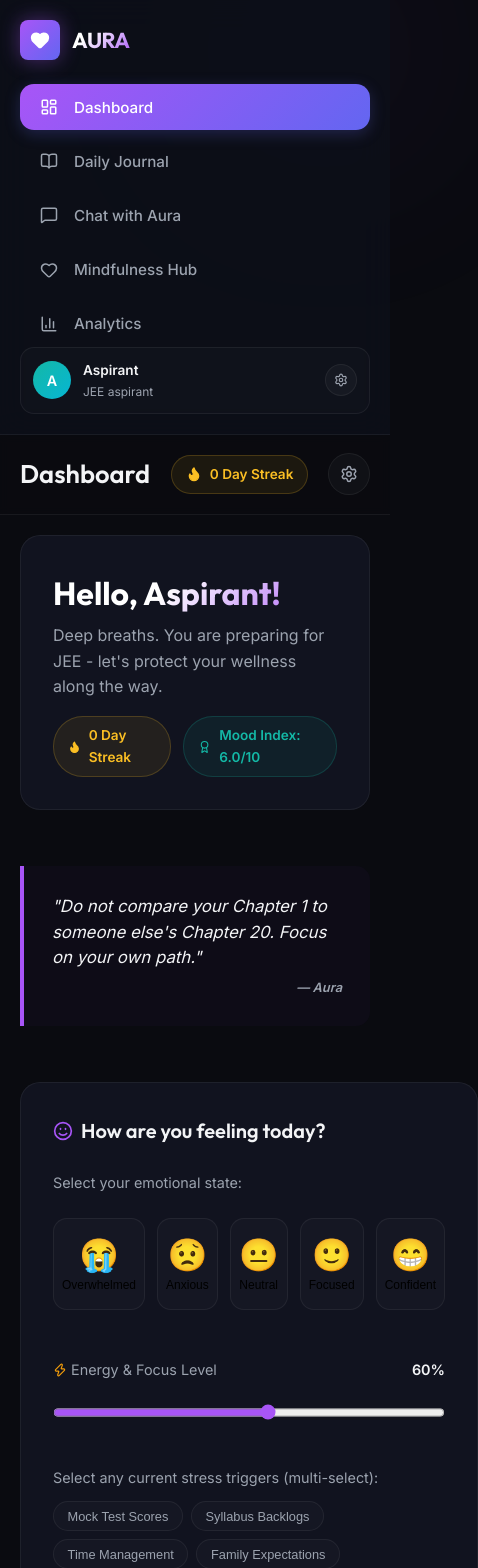
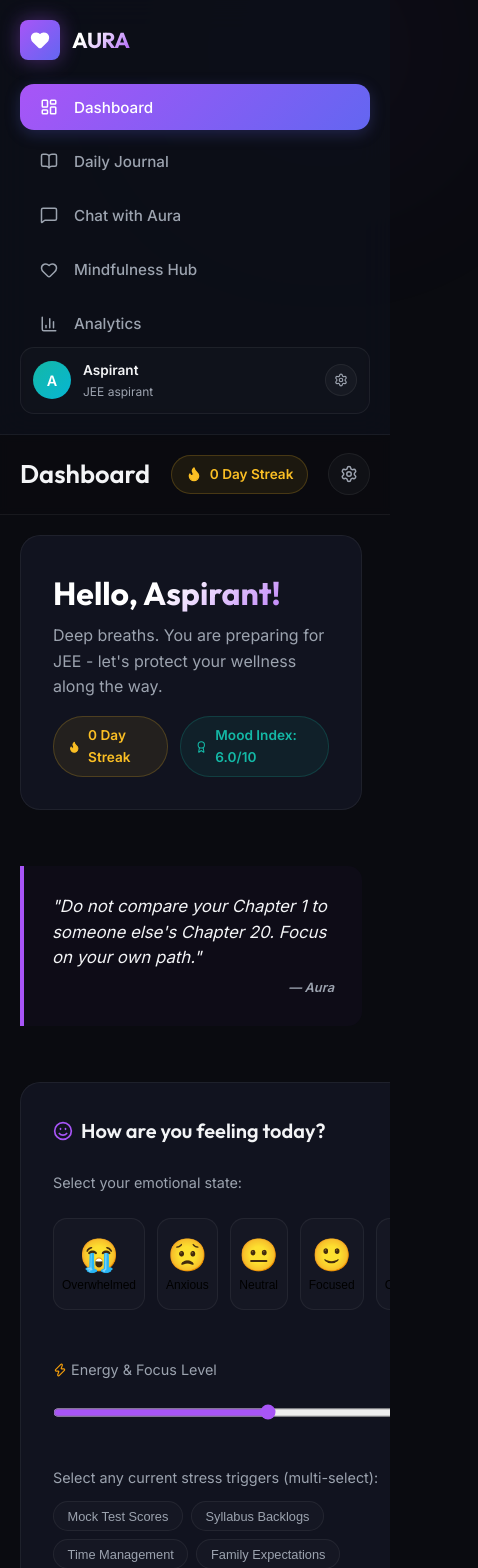
Before and after one commit to TheMijanur-9292/aura-promptwars-main, a React (Vite) app: page / in a window 390 px wide. Shown: the top 1568 px of the page, 478 px wide, since content can reach past the window. Built offline with nearby package versions, Linux system fonts and the light colour scheme; no server answers.

Commit message:
Fix UI layout logic: locked browser viewport, fixed sidebar, and internal view scrolling

```diff
--- a/src/components/Analytics.jsx
+++ b/src/components/Analytics.jsx
@@ -72,7 +72,7 @@ export default function Analytics({ moodHistory }) {
   }
 
   return (
-    <div style={{ display: 'flex', flexDirection: 'column', gap: '2rem' }}>
+    <div className="scrollable-view" style={{ display: 'flex', flexDirection: 'column', gap: '2rem' }}>
 
       {/* Overview Cards */}
       <div style={{ display: 'grid', gridTemplateColumns: 'repeat(3, 1fr)', gap: '1.5rem' }}>
--- a/src/components/Dashboard.jsx
+++ b/src/components/Dashboard.jsx
@@ -124,7 +124,7 @@ export default function Dashboard({ userName, targetExam, moodHistory, onLogMood
   };
 
   return (
-    <div style={{ display: 'flex', flexDirection: 'column', gap: '2rem' }}>
+    <div className="scrollable-view" style={{ display: 'flex', flexDirection: 'column', gap: '2rem' }}>
 
       {/* Welcome Banner */}
       <div className="glass-panel" style={{ padding: '2rem', display: 'flex', justifyContent: 'space-between', alignItems: 'center', flexWrap: 'wrap', gap: '1rem' }}>
--- a/src/components/Journal.jsx
+++ b/src/components/Journal.jsx
@@ -51,7 +51,7 @@ export default function Journal({ apiKey, journalHistory, onAddJournal }) {
   };
 
   return (
-    <div style={{ display: 'flex', flexDirection: 'column', gap: '2rem' }}>
+    <div className="scrollable-view" style={{ display: 'flex', flexDirection: 'column', gap: '2rem' }}>
 
       <div className="glass-panel" style={{ padding: '2rem' }}>
         <h2 style={{ fontFamily: 'var(--font-heading)', fontSize: '1.25rem', fontWeight: 600, display: 'flex', alignItems: 'center', gap: '0.5rem', marginBottom: '1rem' }}>
--- a/src/components/MindfulnessHub.jsx
+++ b/src/components/MindfulnessHub.jsx
@@ -88,7 +88,7 @@ export default function MindfulnessHub() {
   };
 
   return (
-    <div style={{ display: 'flex', flexDirection: 'column', gap: '2rem' }}>
+    <div className="scrollable-view" style={{ display: 'flex', flexDirection: 'column', gap: '2rem' }}>
 
       {/* Interactive Breath Visualizer */}
       <div className="glass-panel" style={{ padding: '2rem', textAlign: 'center' }}>
--- a/src/index.css
+++ b/src/index.css
@@ -53,8 +53,8 @@ body {
   font-family: var(--font-sans);
   background-color: var(--bg-primary);
   color: var(--text-primary);
-  min-height: 100vh;
-  overflow-x: hidden;
+  height: 100vh;
+  overflow: hidden;
   position: relative;
   line-height: 1.6;
 }
@@ -125,7 +125,8 @@ body::after {
 .app-container {
   display: flex;
   width: 100%;
-  min-height: 100vh;
+  height: 100vh;
+  overflow: hidden;
 }
 
 /* Glassmorphism Styles */
@@ -153,6 +154,7 @@ body::after {
 /* Sidebar Styling */
 .sidebar {
   width: 280px;
+  height: 100vh;
   flex-shrink: 0;
   display: flex;
   flex-direction: column;
@@ -161,6 +163,7 @@ body::after {
   background: rgba(13, 15, 25, 0.8);
   backdrop-filter: blur(15px);
   z-index: 10;
+  overflow-y: auto;
 }
 
 .brand {
@@ -275,7 +278,7 @@ body::after {
   display: flex;
   flex-direction: column;
   height: 100vh;
-  overflow-y: auto;
+  overflow: hidden;
   position: relative;
 }
 
@@ -337,7 +340,18 @@ body::after {
 .view-container {
   padding: 2.5rem;
   flex-grow: 1;
+  height: calc(100vh - 80px);
+  overflow: hidden;
+  display: flex;
+  flex-direction: column;
   animation: fade-in-up 0.5s ease-out;
+}
+
+.scrollable-view {
+  overflow-y: auto;
+  flex-grow: 1;
+  padding-right: 0.5rem;
+  height: 100%;
 }
 
 @keyframes fade-in-up {
@@ -575,7 +589,7 @@ input:focus, textarea:focus, select:focus {
 .chat-container {
   display: flex;
   flex-direction: column;
-  height: calc(100vh - 160px);
+  height: 100%;
   position: relative;
 }
 .chat-header {
@@ -774,12 +788,19 @@ input:focus, textarea:focus, select:focus {
 }
 
 @media (max-width: 768px) {
+  body {
+    height: auto;
+    overflow: auto;
+  }
   .app-container {
     flex-direction: column;
+    height: auto;
+    overflow: auto;
   }
   .sidebar {
     width: 100%;
     height: auto;
+    overflow-y: visible;
     border-right: none;
     border-bottom: 1px solid var(--glass-border);
     padding: 1.25rem;
@@ -789,15 +810,21 @@ input:focus, textarea:focus, select:focus {
   }
   .main-content {
     height: auto;
-    overflow-y: visible;
+    overflow: visible;
   }
   .top-header {
     padding: 0 1.25rem;
   }
   .view-container {
     padding: 1.25rem;
+    height: auto;
+    overflow: visible;
+  }
+  .scrollable-view {
+    overflow-y: visible;
+    height: auto;
   }
   .chat-container {
-    height: 500px;
+    height: 550px;
   }
 }
```
